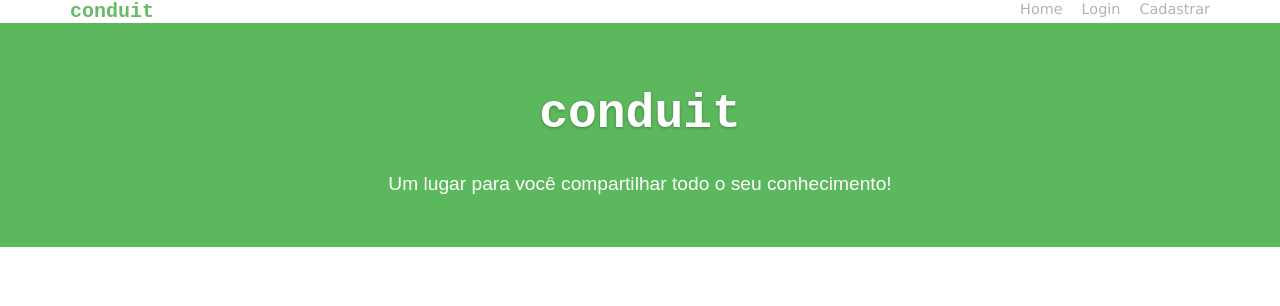
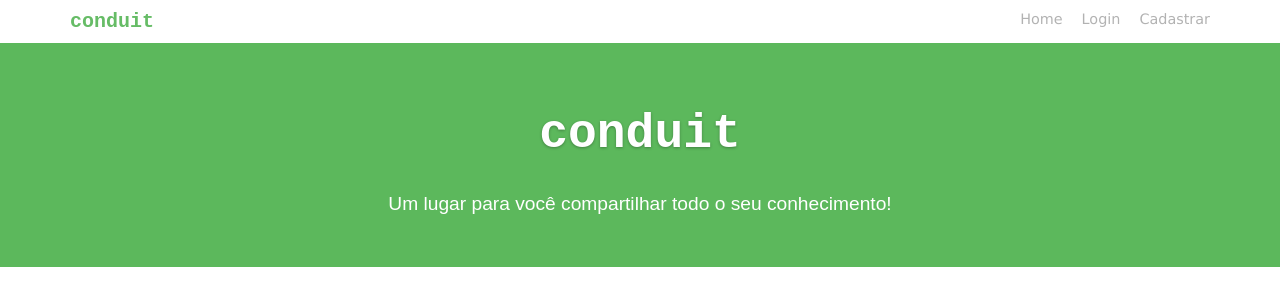
Before and after one commit to ruipimentel/conduit-vue, a Vue app: page / in a window 1280 px wide. Shown: the top 306 px of the page. Built offline with nearby package versions, Linux system fonts and the light colour scheme.

Commit message:
Aprimora as margens e preenchimentos da barra de navegação.

```diff
--- a/src/components/Header.vue
+++ b/src/components/Header.vue
@@ -37,6 +37,9 @@
 </script>
 
 <style scoped>
+  nav {
+    margin: 10px;
+  }
   #logo {
     font-size: 1.25em;
     color: #66bc66;
@@ -46,7 +49,9 @@
   .menu {
     color: #0000004d;
     font-family: 'Lucida Sans', 'Lucida Sans Regular', 'Lucida Grande', 'Lucida Sans Unicode', Geneva, Verdana, sans-serif;
-    margin-left: 1em;
+    margin-left: 0.5em;
+    padding: 0.5em;
+    padding-right: 0;
     font-size: 0.9em;
   }
   .float-right {
```
